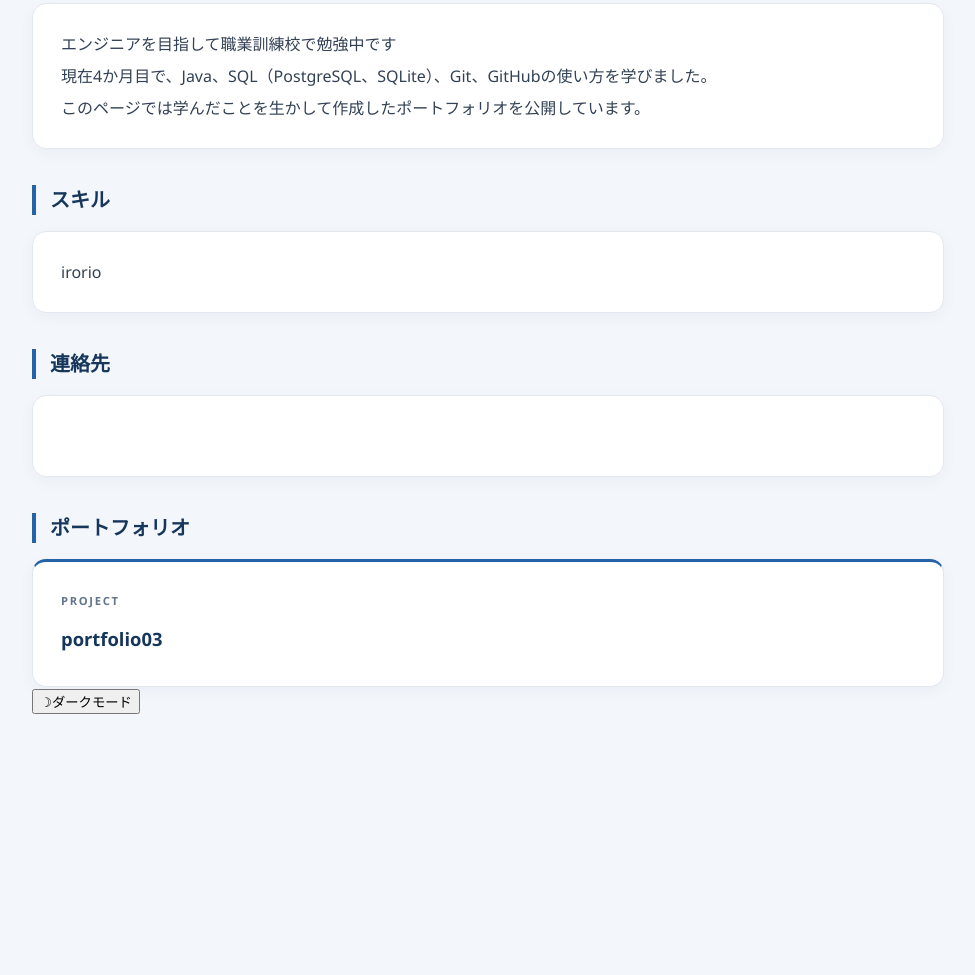
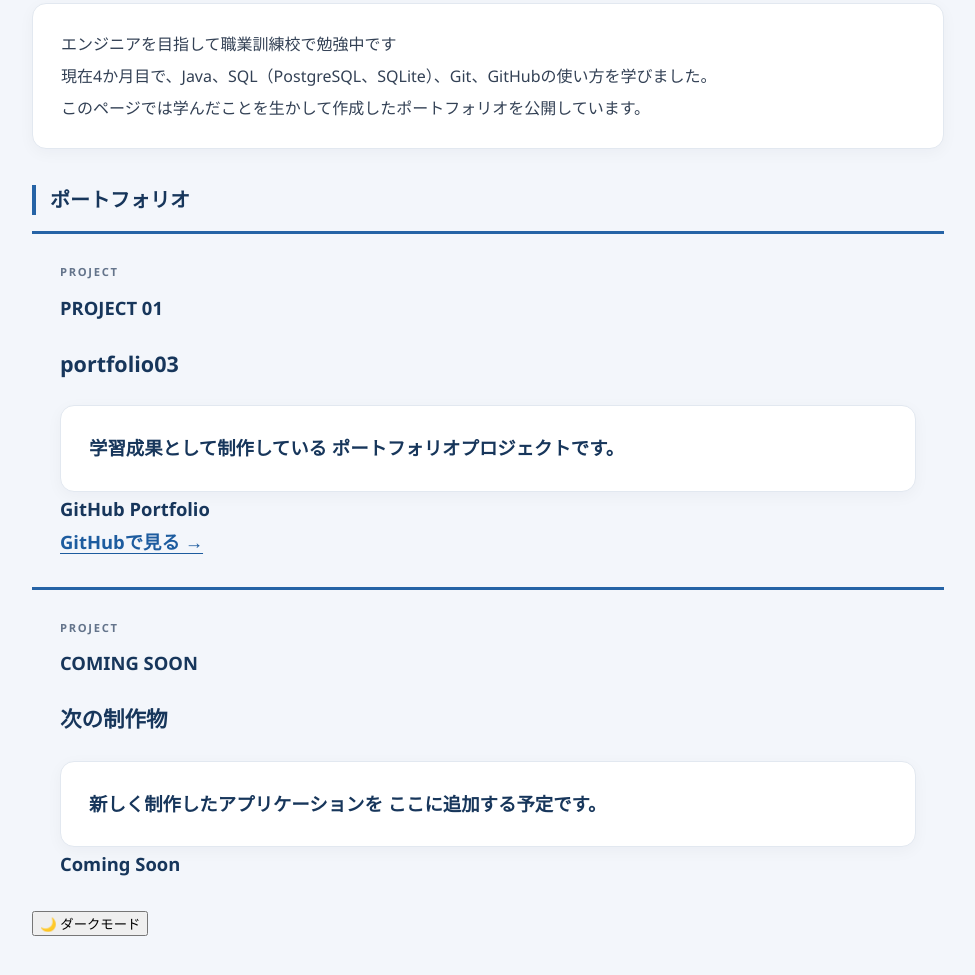
Before and after one commit to YukiY9522/YukiY9522.github.io, a plain HTML site: page index.html in a window 1280 px wide. Shown: the part 303-1278 px from the top of the page, without its empty margins (152-1127 px from the left). Before the commit the page ends 1098 px from the top, so only its background shows below. Drawn offline with Linux system fonts and the light colour scheme.

Commit message:
feat:ポートフォリオのカード化

```diff
--- a/index.html
+++ b/index.html
@@ -1,5 +1,6 @@
 <!DOCTYPE html>
 <html lang="ja">
+
 <head>
 	<meta charset="UTF-8">
 	<meta name="viewport" content="width=device-width, initial-scale=1.0">
@@ -7,27 +8,64 @@
 	<script src="js/main.js" defer></script>
 	<title>ポートフォリオ公開サイト</title>
 </head>
+
 <body>
-    <h1>YukiY9522のポートフォリオ公開サイト</h1>
+	<h1>ポリテク太郎のポートフォリオ公開サイト</h1>
 	<h2 class="reveal">自己紹介</h2>
 	<p>
 		エンジニアを目指して職業訓練校で勉強中です<br>
 		現在4か月目で、Java、SQL（PostgreSQL、SQLite）、Git、GitHubの使い方を学びました。<br>
 		このページでは学んだことを生かして作成したポートフォリオを公開しています。
 	</p>
-	<h2 class="reveal">スキル</h2>
-	<p>
-		irorio
+
+
+	<h2 class="reveal">ポートフォリオ</h2>
+	<div class="portfolio-grid">
+	    <!-- 作品1：portfolio03 -->
+	    <article class="portfolio-card reveal">
+	        <div class="portfolio-image">
+	            <span>PROJECT 01</span>
+	        </div>
+	        <div class="portfolio-content">
+	            <h3>portfolio03</h3>
+	            <p class="portfolio-description">
+	                学習成果として制作している
+	                ポートフォリオプロジェクトです。
 	            </p>
-	<h2 class="reveal">連絡先</h2 class="reveal">
-	<p>　　　　</p>
-    <h2 class="reveal">ポートフォリオ</h2>
-    <p class="portfolio-card">portfolio03</p>
-	<button id="themeToggle"
-			class="theme-toggle"
-			type="button"
-			aria-pressed="false">
-		☽ダークモード
+	            <div class="portfolio-tags">
+	                <span>GitHub</span>
+	                <span>Portfolio</span>
+	            </div>
+	            <a class="portfolio-link"
+	               href="https://github.com/polyfortrain/portfolio03"
+	               target="_blank"
+	               rel="noopener noreferrer">
+	                GitHubで見る →
+	            </a>
+	        </div>
+	    </article>
+
+	    <!-- 作品2：今後追加予定 -->
+	    <article class="portfolio-card reveal">
+	        <div class="portfolio-image portfolio-image-next">
+	            <span>COMING SOON</span>
+	        </div>
+	        <div class="portfolio-content">
+	            <h3>次の制作物</h3>
+	            <p class="portfolio-description">
+	                新しく制作したアプリケーションを
+	                ここに追加する予定です。
+	            </p>
+	            <div class="portfolio-tags">
+	                <span>Coming Soon</span>
+	            </div>
+	        </div>
+	    </article>
+	</div>
+
+	<button id="themeToggle" class="theme-toggle" type="button" aria-pressed="false">
+		🌙 ダークモード
 	</button>
 </body>
+
 </html>
```
Also changed, not shown: 2 other files. Lines whose indentation alone changed are shown as unchanged.
